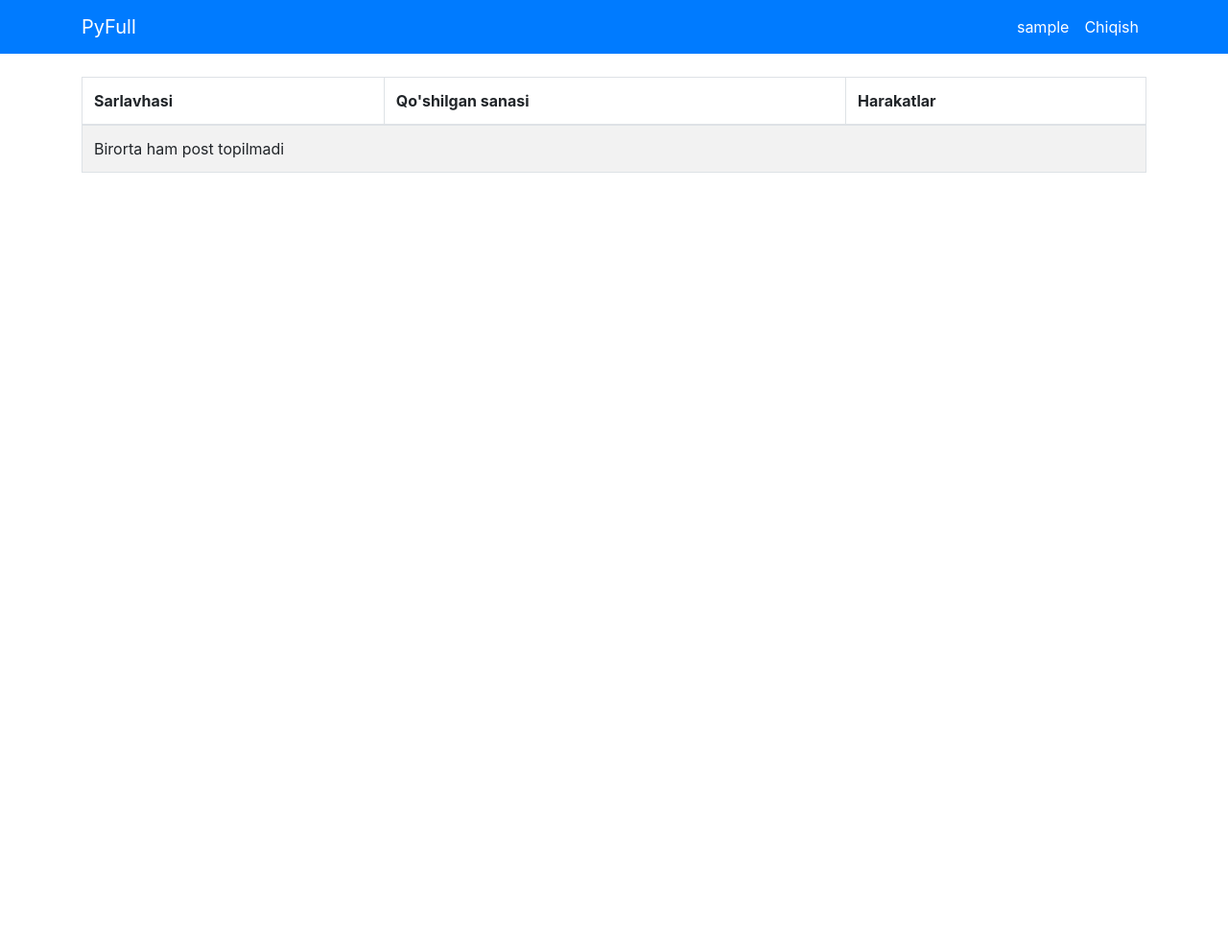
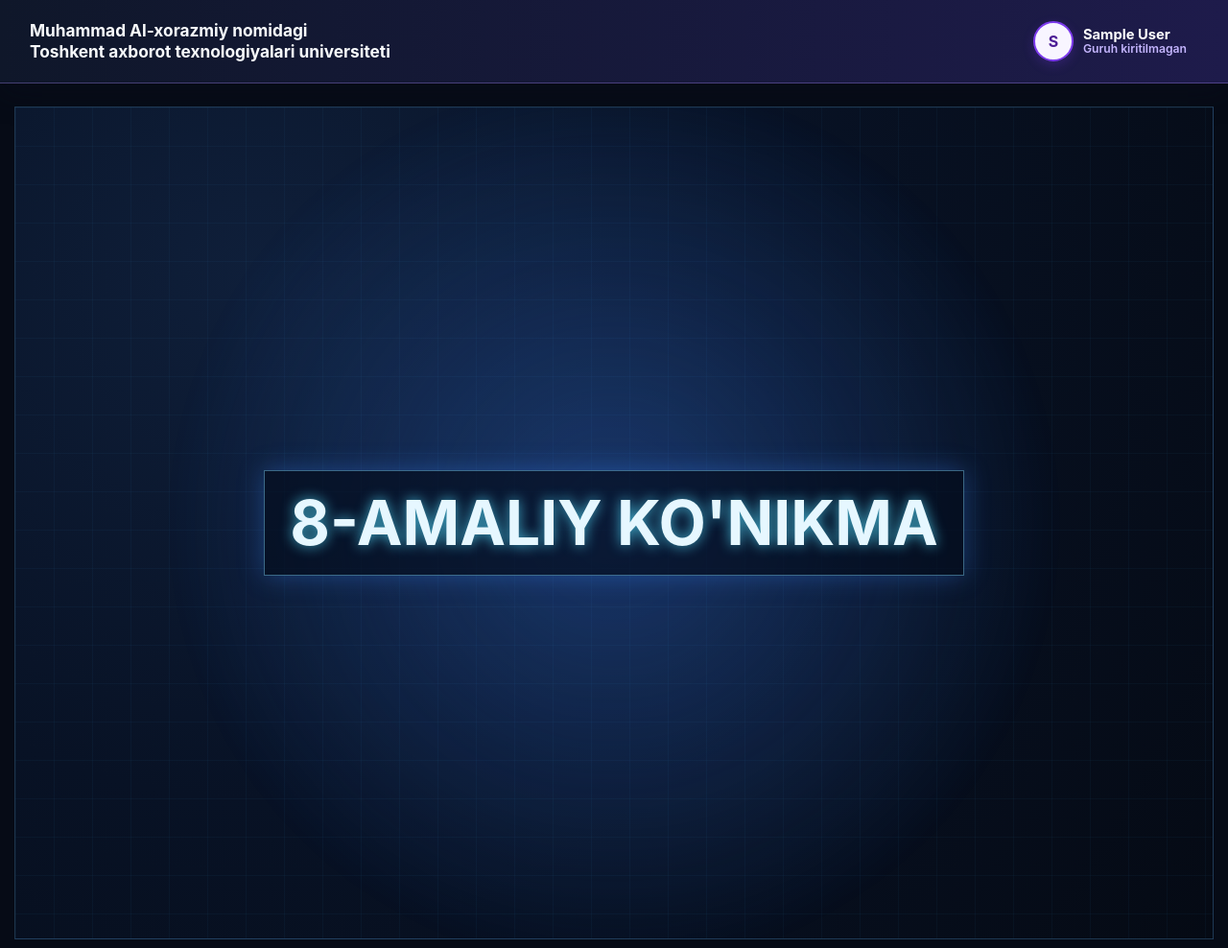
Before and after one commit to erkin7333/pyfull, a Django app: page / in a window 1280 px wide. Shown: the whole page at 96% size. Run offline with Django 3.2, Linux system fonts and the light colour scheme; the visitor is signed in with stand-in values (Sample User, id 1); data that the repository does not hold is empty; some libraries are stand-ins or nearby versions.

Commit message:
8-amaliyot uchun

```diff
--- a/main/static/main/main.css
+++ b/main/static/main/main.css
@@ -0,0 +1,438 @@
+html,
+body {
+    height: 100%;
+}
+
+body {
+    background: #060b16;
+    color: #e8f1ff;
+}
+
+.container {
+    max-width: 100% !important;
+}
+
+.code-hero {
+    position: relative;
+    min-height: calc(100vh - 120px);
+    display: flex;
+    align-items: center;
+    justify-content: center;
+    overflow: hidden;
+    border: 1px solid rgba(99, 179, 237, 0.25);
+    background: radial-gradient(circle at 20% 20%, #0f1f3a 0%, #081225 45%, #050a14 100%);
+}
+
+.code-grid {
+    position: absolute;
+    inset: 0;
+    background-image:
+        linear-gradient(rgba(72, 187, 255, 0.12) 1px, transparent 1px),
+        linear-gradient(90deg, rgba(72, 187, 255, 0.12) 1px, transparent 1px);
+    background-size: 40px 40px;
+    opacity: 0.35;
+}
+
+.code-glow {
+    position: absolute;
+    width: 70vmax;
+    height: 70vmax;
+    border-radius: 50%;
+    background: radial-gradient(circle, rgba(59, 130, 246, 0.35) 0%, rgba(59, 130, 246, 0) 70%);
+    filter: blur(8px);
+    animation: pulse 4s ease-in-out infinite;
+}
+
+.code-title {
+    position: relative;
+    z-index: 2;
+    margin: 0;
+    padding: 16px 26px;
+    font-size: clamp(2rem, 5vw, 4.6rem);
+    font-weight: 700;
+    letter-spacing: 0;
+    text-align: center;
+    color: #e6f7ff;
+    text-shadow: 0 0 14px rgba(84, 223, 255, 0.75);
+    border: 1px solid rgba(125, 211, 252, 0.45);
+    background: rgba(4, 12, 27, 0.65);
+    box-shadow: 0 0 24px rgba(59, 130, 246, 0.35);
+}
+
+@keyframes pulse {
+    0%, 100% {
+        transform: scale(1);
+        opacity: 0.7;
+    }
+    50% {
+        transform: scale(1.08);
+        opacity: 1;
+    }
+}
+
+.modern-navbar {
+    background: linear-gradient(90deg, #0f172a 0%, #1e1b4b 100%) !important;
+    border-bottom: 1px solid rgba(167, 139, 250, 0.35);
+    box-shadow: 0 10px 28px rgba(10, 14, 28, 0.45);
+    padding-top: 14px;
+    padding-bottom: 14px;
+}
+
+.brand-title {
+    color: #f8fafc !important;
+    font-weight: 700;
+    font-size: 1.08rem;
+    line-height: 1.25;
+    max-width: 920px;
+    white-space: normal;
+}
+
+.modern-navbar .nav-link {
+    color: #e2e8f0 !important;
+    font-weight: 600;
+    border-radius: 8px;
+    padding: 8px 12px !important;
+    transition: background-color 0.16s ease, color 0.16s ease;
+}
+
+.modern-navbar .nav-link:hover {
+    color: #ffffff !important;
+    background: rgba(148, 163, 184, 0.18);
+}
+
+.modern-navbar .nav-item.active .nav-link {
+    color: #ffffff !important;
+    background: rgba(124, 58, 237, 0.32);
+}
+
+.avatar-circle {
+    width: 42px;
+    height: 42px;
+    border-radius: 999px;
+    display: inline-flex;
+    align-items: center;
+    justify-content: center;
+    font-weight: 700;
+    color: #4c1d95;
+    background: #f8f5ff;
+    border: 2px solid #7c3aed;
+    box-shadow: 0 4px 12px rgba(124, 58, 237, 0.22);
+    transition: all 0.2s ease;
+}
+
+.avatar-photo {
+    width: 42px;
+    height: 42px;
+    border-radius: 999px;
+    object-fit: cover;
+    border: 2px solid #7c3aed;
+    box-shadow: 0 4px 12px rgba(124, 58, 237, 0.22);
+}
+
+.nav-user {
+    display: inline-flex !important;
+    align-items: center;
+    gap: 10px;
+}
+
+.nav-user-meta {
+    display: inline-flex;
+    flex-direction: column;
+    line-height: 1.15;
+}
+
+.nav-user-name {
+    color: #ffffff;
+    font-size: 0.92rem;
+    font-weight: 700;
+    max-width: 220px;
+    white-space: nowrap;
+    overflow: hidden;
+    text-overflow: ellipsis;
+}
+
+.nav-user-group {
+    color: #c4b5fd;
+    font-size: 0.76rem;
+    max-width: 220px;
+    white-space: nowrap;
+    overflow: hidden;
+    text-overflow: ellipsis;
+}
+
+.avatar-circle:hover {
+    transform: translateY(-1px);
+    box-shadow: 0 8px 16px rgba(124, 58, 237, 0.28);
+}
+
+.modern-dropdown {
+    margin-top: 12px;
+    min-width: 180px;
+    border: 1px solid #ececf3;
+    border-radius: 12px;
+    box-shadow: 0 16px 30px rgba(16, 24, 40, 0.14);
+    padding: 8px;
+}
+
+.modern-dropdown .dropdown-item {
+    border-radius: 8px;
+    font-weight: 500;
+    color: #1f2937;
+    padding: 10px 12px;
+    transition: all 0.16s ease;
+}
+
+.modern-dropdown .dropdown-item:hover {
+    background: #f3f4f6;
+    color: #4c1d95;
+}
+
+@media (max-width: 991.98px) {
+    .brand-title {
+        font-size: 0.94rem;
+    }
+
+    .modern-dropdown {
+        margin-top: 8px;
+    }
+
+    .nav-user-meta {
+        display: none;
+    }
+}
+
+.auth-page {
+    min-height: calc(100vh - 170px);
+    display: flex;
+    align-items: center;
+    justify-content: center;
+    padding: 20px 12px 36px;
+}
+
+.auth-card {
+    width: 100%;
+    max-width: 560px;
+    border-radius: 16px;
+    border: 1px solid rgba(167, 139, 250, 0.35);
+    background: rgba(10, 18, 35, 0.92);
+    box-shadow: 0 20px 45px rgba(5, 8, 20, 0.5);
+    overflow: hidden;
+}
+
+.auth-header {
+    padding: 16px 20px;
+    font-size: 1.18rem;
+    font-weight: 700;
+    color: #f8fafc;
+    border-bottom: 1px solid rgba(148, 163, 184, 0.2);
+    background: linear-gradient(90deg, rgba(30, 41, 59, 0.95) 0%, rgba(67, 56, 202, 0.75) 100%);
+}
+
+.auth-body {
+    padding: 22px 20px 20px;
+}
+
+.auth-body label {
+    color: #dbeafe;
+    font-weight: 500;
+}
+
+.auth-body .form-control {
+    height: 44px;
+    border-radius: 10px;
+    border: 1px solid rgba(148, 163, 184, 0.35);
+    background: rgba(255, 255, 255, 0.95);
+}
+
+.auth-body .form-control:focus {
+    border-color: #8b5cf6;
+    box-shadow: 0 0 0 0.2rem rgba(139, 92, 246, 0.2);
+}
+
+.auth-body input[type="file"] {
+    color: #dbeafe;
+}
+
+.auth-btn {
+    margin-top: 8px;
+    width: 100%;
+    height: 44px;
+    border: none;
+    border-radius: 10px;
+    color: #ffffff;
+    font-weight: 600;
+    background: linear-gradient(90deg, #4f46e5 0%, #7c3aed 100%);
+    transition: transform 0.18s ease, box-shadow 0.18s ease;
+}
+
+.auth-btn:hover {
+    color: #ffffff;
+    transform: translateY(-1px);
+    box-shadow: 0 10px 18px rgba(79, 70, 229, 0.35);
+}
+
+.modern-message {
+    margin: 0 auto 16px;
+    max-width: 760px;
+    border: 1px solid rgba(148, 163, 184, 0.35);
+    border-radius: 12px;
+    background: rgba(15, 23, 42, 0.92);
+    color: #e2e8f0;
+    display: flex;
+    align-items: center;
+    gap: 10px;
+    box-shadow: 0 10px 24px rgba(15, 23, 42, 0.28);
+    padding: 12px 42px 12px 12px;
+    position: relative;
+}
+
+.message-icon {
+    width: 30px;
+    height: 30px;
+    border-radius: 999px;
+    display: inline-flex;
+    align-items: center;
+    justify-content: center;
+    background: rgba(59, 130, 246, 0.2);
+    color: #93c5fd;
+}
+
+.message-text {
+    line-height: 1.35;
+}
+
+.message-close {
+    position: absolute;
+    right: 10px;
+    top: 50%;
+    transform: translateY(-50%);
+    color: #cbd5e1;
+    opacity: 0.9;
+    text-shadow: none;
+}
+
+.message-close:hover {
+    color: #ffffff;
+}
+
+@media (max-width: 575.98px) {
+    .auth-card {
+        max-width: 100%;
+    }
+
+    .auth-header {
+        font-size: 1.02rem;
+    }
+}
+
+.profile-view-page {
+    position: relative;
+    min-height: calc(100vh - 170px);
+    border-radius: 18px;
+    overflow: hidden;
+    display: flex;
+    align-items: center;
+    justify-content: center;
+    padding: 28px 16px;
+}
+
+.profile-view-bg {
+    position: absolute;
+    inset: 0;
+    background:
+        linear-gradient(rgba(8, 12, 28, 0.64), rgba(8, 12, 28, 0.78)),
+        url("https://images.unsplash.com/photo-1518770660439-4636190af475?auto=format&fit=crop&w=1600&q=80") center/cover no-repeat;
+}
+
+.profile-view-card {
+    position: relative;
+    z-index: 1;
+    width: 100%;
+    max-width: 920px;
+    border: 1px solid rgba(148, 163, 184, 0.35);
+    border-radius: 16px;
+    background: rgba(8, 14, 30, 0.78);
+    backdrop-filter: blur(4px);
+    box-shadow: 0 24px 50px rgba(0, 0, 0, 0.4);
+    padding: 24px;
+}
+
+.profile-top {
+    display: flex;
+    align-items: center;
+    gap: 16px;
+    margin-bottom: 18px;
+}
+
+.profile-photo-wrap {
+    flex-shrink: 0;
+}
+
+.profile-photo,
+.profile-photo-fallback {
+    width: 86px;
+    height: 86px;
+    border-radius: 999px;
+    border: 3px solid #8b5cf6;
+}
+
+.profile-photo {
+    object-fit: cover;
+}
+
+.profile-photo-fallback {
+    display: inline-flex;
+    align-items: center;
+    justify-content: center;
+    font-size: 2rem;
+    font-weight: 700;
+    color: #ede9fe;
+    background: rgba(124, 58, 237, 0.4);
+}
+
+.profile-head-text h2 {
+    margin: 0;
+    font-size: 1.5rem;
+    color: #f8fafc;
+}
+
+.profile-head-text p {
+    margin: 6px 0 0;
+    color: #c4b5fd;
+}
+
+.profile-grid {
+    display: grid;
+    grid-template-columns: repeat(2, minmax(0, 1fr));
+    gap: 12px;
+}
+
+.profile-item {
+    border: 1px solid rgba(148, 163, 184, 0.3);
+    border-radius: 10px;
+    background: rgba(15, 23, 42, 0.55);
+    padding: 12px;
+    display: flex;
+    flex-direction: column;
+    gap: 4px;
+}
+
+.profile-item .label {
+    font-size: 0.78rem;
+    color: #a5b4fc;
+}
+
+.profile-item .value {
+    color: #e2e8f0;
+    font-weight: 600;
+}
+
+@media (max-width: 767.98px) {
+    .profile-grid {
+        grid-template-columns: 1fr;
+    }
+
+    .profile-top {
+        align-items: flex-start;
+    }
+}
--- a/main/templates/layout.html
+++ b/main/templates/layout.html
@@ -15,9 +15,9 @@
     {% block style %}{% endblock %}
 </head>
 <body>
-    <nav class="navbar navbar-expand-lg navbar-dark bg-primary mb-4">
+    <nav class="navbar navbar-expand-lg navbar-light bg-white modern-navbar mb-4">
         <div class="container">
-           <a class="navbar-brand" href="{% url 'main:index' %}">PyFull</a>
+           <a class="navbar-brand brand-title" href="{% url 'main:index' %}">Muhammad Al-xorazmiy nomidagi <br> Toshkent axborot texnologiyalari universiteti</a>
         <button class="navbar-toggler" type="button" data-toggle="collapse" data-target="#id_main_menu">
             <span class="navbar-toggler-icon"></span>
         </button>
@@ -25,11 +25,28 @@
             <div class="collapse navbar-collapse" id="id_main_menu">
                 <ul class="navbar-nav ml-auto">
                     {% if user.is_authenticated %}
-                    <li class="nav-item active">
-                        <a class="nav-link" href="{% url 'user:info' %}">{{ user.username }}</a>
-                    </li>
-                    <li class="nav-item active">
-                        <a class="nav-link" href="{% url 'user:logout' %}">Chiqish</a>
+                    <li class="nav-item dropdown">
+                        <a class="nav-link p-0 nav-user" href="#" id="userMenu" data-toggle="dropdown" aria-haspopup="true" aria-expanded="false">
+                            {% if user.image %}
+                                <img src="{{ user.image.url }}" alt="{{ user.username }}" class="avatar-photo">
+                            {% else %}
+                                <span class="avatar-circle" title="{{ user.username }}">{{ user.username|first|upper }}</span>
+                            {% endif %}
+                            <span class="nav-user-meta">
+                                <span class="nav-user-name">{{ user.first_name|default:user.username }} {{ user.last_name }}</span>
+                                <span class="nav-user-group">{{ user.group_name|default:"Guruh kiritilmagan" }}</span>
+                            </span>
+                        </a>
+                        <div class="dropdown-menu dropdown-menu-right modern-dropdown" aria-labelledby="userMenu">
+                            <a class="dropdown-item d-flex align-items-center" href="{% url 'user:info' %}">
+                                <i class="bi bi-person mr-2"></i>
+                                <span>Profil</span>
+                            </a>
+                            <a class="dropdown-item d-flex align-items-center" href="{% url 'user:logout' %}">
+                                <i class="bi bi-box-arrow-right mr-2"></i>
+                                <span>Chiqish</span>
+                            </a>
+                        </div>
                     </li>
                     {% else %}
                      <li class="nav-item {% if url_name == 'user:registration' %}active{% endif %}">
@@ -46,11 +63,12 @@
     <div class="container">
         {% if messages %}
             {% for message in messages %}
-                <div class="{{ message.tags }} alert-dismissible fade show">
-                    {{ message }}
-                <button type="button" class="btn-close" data-dismiss="alert" aria-label="Close">
-                    <span aria-hidden="true">&times;</span>
-                </button>
+                <div class="alert modern-message alert-dismissible fade show" role="alert">
+                    <span class="message-icon"><i class="bi bi-info-circle"></i></span>
+                    <span class="message-text">{{ message }}</span>
+                    <button type="button" class="close message-close" data-dismiss="alert" aria-label="Close">
+                        <span aria-hidden="true">&times;</span>
+                    </button>
                 </div>
             {% endfor %}
         {% endif %}
--- a/main/templates/main/index.html
+++ b/main/templates/main/index.html
@@ -1,25 +1,9 @@
 {% extends 'layout.html' %}
 
 {% block content %}
-    <table class="table table-bordered table-hover table-striped">
-    <thead>
-    <tr>
-        <th>Sarlavhasi</th>
-        <th>Qo'shilgan sanasi</th>
-        <th>Harakatlar</th>
-    </tr>
-    </thead>
-    <tbody>
-    {% for row in list %}
-        <tr>
-        <td>{{ row.subject }}</td>
-        <td>{{ row.added_at }}</td>
-        </tr>
-    {% empty %}
-        <tr>
-            <td colspan="3">Birorta ham post topilmadi</td>
-        </tr>
-    {% endfor %}
-    </tbody>
-    </table>
+    <div class="code-hero">
+        <div class="code-grid" aria-hidden="true"></div>
+        <div class="code-glow" aria-hidden="true"></div>
+        <h1 class="code-title">8-AMALIY KO'NIKMA</h1>
+    </div>
 {% endblock %}
--- a/pyfull/settings.py
+++ b/pyfull/settings.py
@@ -48,7 +48,8 @@ INSTALLED_APPS = [
     'main',
     'user',
     'debug_toolbar',
-    'crispy_forms'
+    'crispy_forms',
+    'crispy_bootstrap4',
 ]
 
 MIDDLEWARE = [
@@ -88,7 +89,7 @@ WSGI_APPLICATION = 'pyfull.wsgi.application'
 # https://docs.djangoproject.com/en/3.1/ref/settings/#databases
 
 DATABASES = {
-    'default': env.db()
+    'default': env.db(default=f"sqlite:///{BASE_DIR / 'db.sqlite3'}")
 }
 
 
--- a/pyfull/urls.py
+++ b/pyfull/urls.py
@@ -15,6 +15,8 @@ Including another URLconf
 """
 from django.contrib import admin
 from django.urls import path, include
+from django.conf import settings
+from django.conf.urls.static import static
 import debug_toolbar
 
 urlpatterns = [
@@ -23,3 +25,6 @@ urlpatterns = [
     path('user/', include('user.urls')),
     path('', include('main.urls'))
 ]
+
+if settings.DEBUG:
+    urlpatterns += static(settings.MEDIA_URL, document_root=settings.MEDIA_ROOT)
--- a/user/forms.py
+++ b/user/forms.py
@@ -27,7 +27,10 @@ class LoginForm(forms.Form):
 class EditForm(forms.ModelForm):
     class Meta:
         model = User
-        fields = ['username', 'phone', 'first_name', 'last_name', 'email']
+        fields = ['username', 'phone', 'first_name', 'last_name', 'email', 'group_name', 'address', 'birth_date', 'image']
+        widgets = {
+            'birth_date': forms.DateInput(attrs={'type': 'date'})
+        }
 
 
     # username = forms.CharField(max_length=20, required=True,
--- a/user/models.py
+++ b/user/models.py
@@ -11,6 +11,9 @@ class UserManager(BaseUserManager):
 class User(AbstractUser):
     objects = UserManager()
 
-    # password = models.CharField(('password'), max_length=128)
     phone = models.CharField(max_length=15, unique=True, default=None, null=True,
                              validators=[PhoneValidator()])
+    group_name = models.CharField(max_length=120, blank=True, null=True)
+    address = models.CharField(max_length=255, blank=True, null=True)
+    birth_date = models.DateField(blank=True, null=True)
+    image = models.ImageField(upload_to='users/', blank=True, null=True)
--- a/user/urls.py
+++ b/user/urls.py
@@ -1,5 +1,5 @@
 from django.urls import path
-from .views import UserRegistration, user_login, user_logout, user_info, user_info_post
+from .views import UserRegistration, user_login, user_logout, user_info, user_info_post, user_profile
 
 app_name = 'user'
 
@@ -7,6 +7,7 @@ urlpatterns = [
     path('registration/',UserRegistration.as_view(), name="registration"),
     path('login/', user_login, name="login"),
     path('logout/', user_logout, name='logout'),
+    path('profile/', user_profile, name='profile'),
     path('info/', user_info, name='info'),
     path('info/save/', user_info_post, name='info_save')
 ]
```
Also changed, not shown: main/models.py (+4 -4 lines), main/templates/form.html (+11 -15 lines), user/templates/user/profile.html (added, +50 -0 lines), user/views.py (+9 -2 lines), README.md (added), main/migrations/0001_initial.py, user/migrations/0004_user_profile_fields.py (added), 1 other file.
